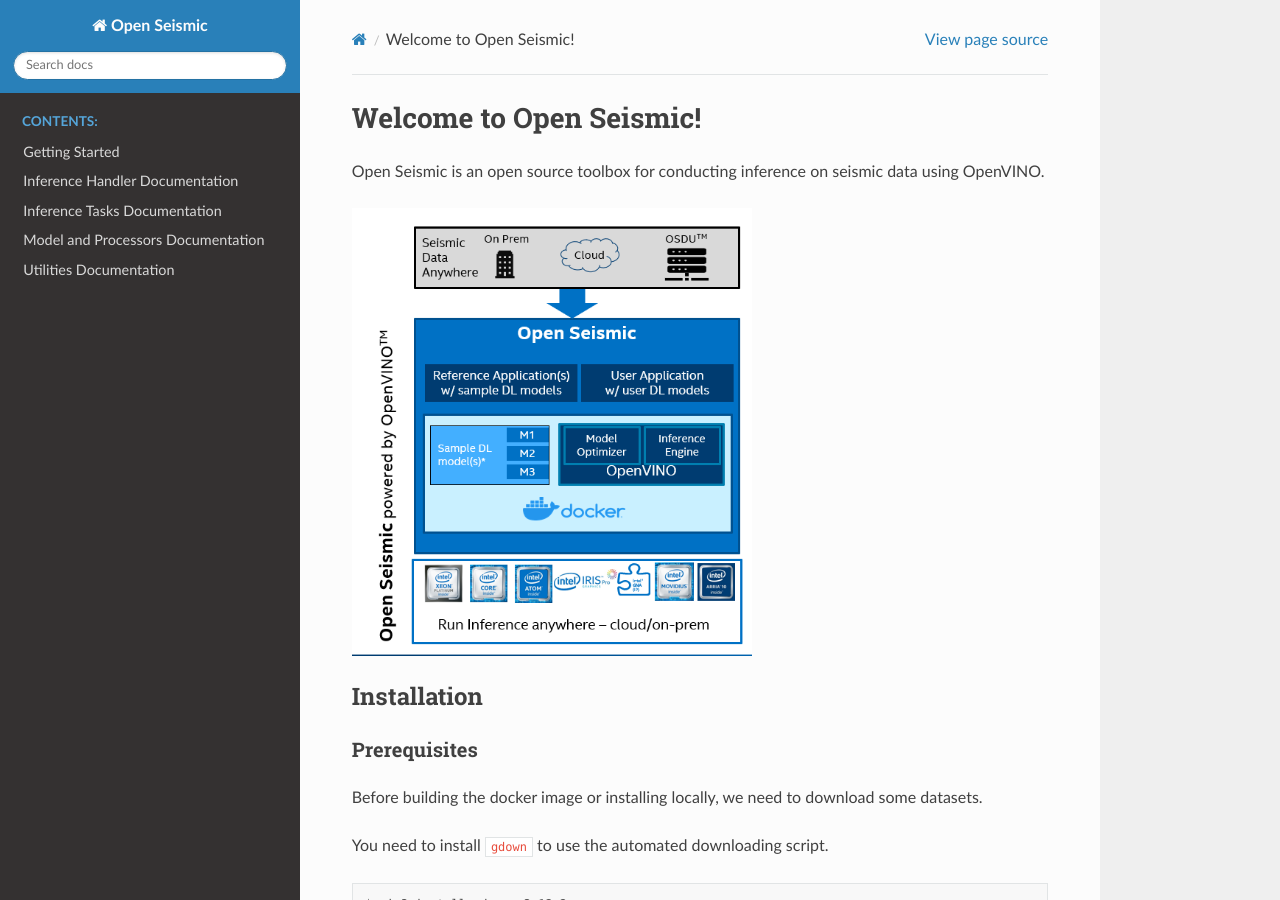
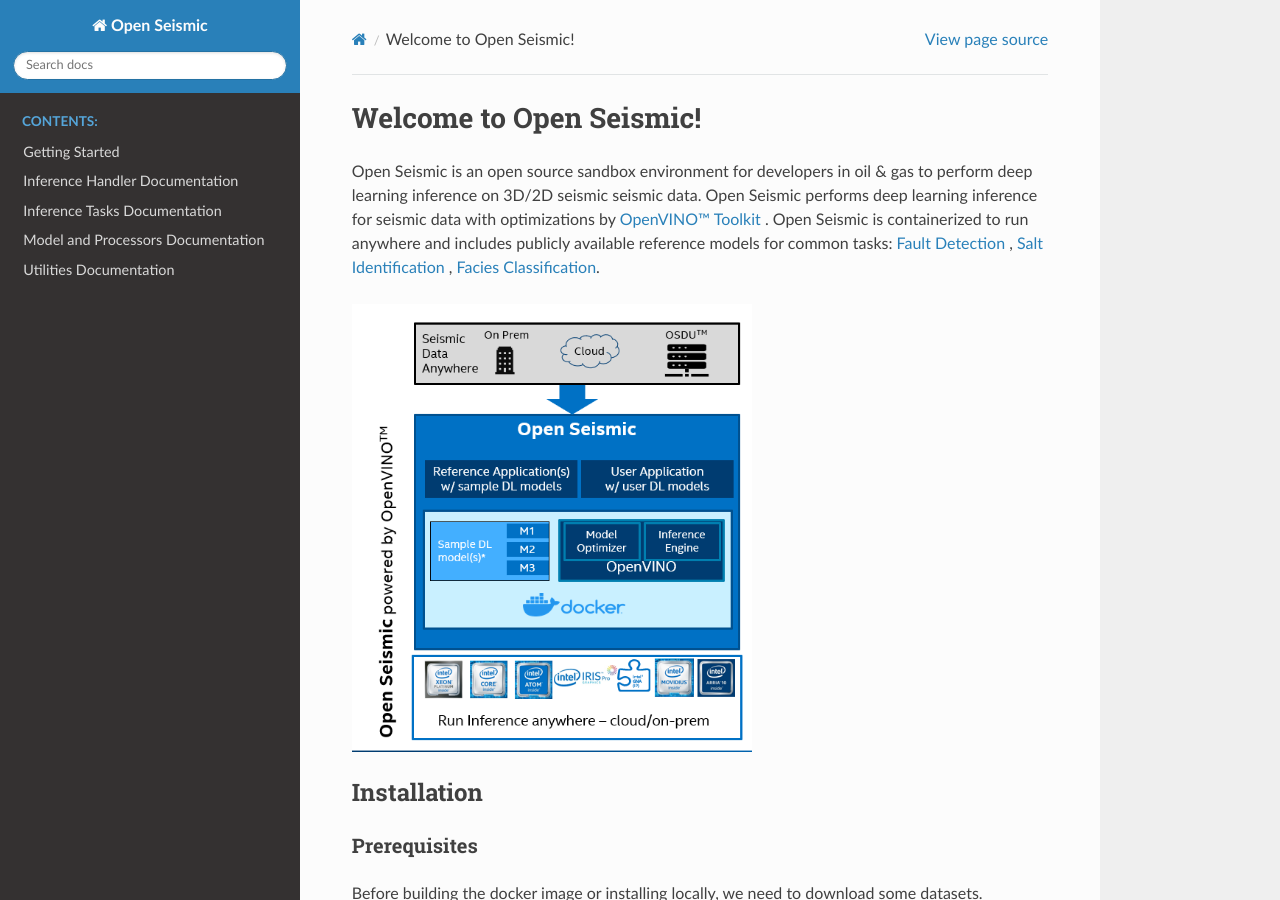
Before and after one commit to intel/openseismic, a Sphinx documentation site: the page built from docs/index.rst, in a window 1280 px wide and 900 px high. Built offline with Sphinx 7.4.7 and the Read the Docs theme 2.0.0, drawn with Linux system fonts in a browser that asks for light colours; some of the changed text lies outside the part shown.

Commit message:
Update docs

```diff
--- a/docs/index.rst
+++ b/docs/index.rst
@@ -5,7 +5,7 @@
 
 Welcome to Open Seismic!
 =======================================
-Open Seismic is an open source toolbox for conducting inference on seismic data using OpenVINO.
+Open Seismic is an open source sandbox environment for developers in oil & gas to perform deep learning inference on 3D/2D seismic seismic data. Open Seismic performs deep learning inference for seismic data with optimizations by `OpenVINO™ Toolkit <https://docs.openvinotoolkit.org/latest/index.html>`_ . Open Seismic is containerized to run anywhere and includes publicly available reference models for common tasks: `Fault Detection <https://github.com/xinwucwp/faultSeg>`_ , `Salt Identification <https://github.com/waldeland/CNN-for-ASI>`_ , `Facies Classification <https://github.com/yalaudah/facies_classification_benchmark>`_.
 
 .. image:: ../resources/Architecture.PNG
    :width: 400
@@ -69,7 +69,7 @@
 
 Next Steps
 ^^^^^^^^^^^
-If you would like to learn more about Open Seismic, please go to our documentation website. If you would like a more interactive learning experience, please go to the ``examples/`` directory and follow the instructions in the notebooks. If you would like to learn more about models that exist within Open Seismic, please go to ``demos/`` and look in each folder dedicated to demo'ing a model.
+If you would like to learn more about Open Seismic, please go to our documentation website. If you would like a more interactive learning experience, please go to the ``examples/`` directory and follow the instructions in the notebooks. If you would like to learn more about models that exist within Open Seismic, please go to ``models/demos/`` and look in each folder dedicated to demo'ing a model.
 
 In the ``examples/`` directory, you will find four notebooks:
 
@@ -78,13 +78,13 @@
 #. ``Example3.ipynb``: This notebook will walkthrough how to use Open Seismic by using an example JSON config file.
 #. ``Example4.ipynb``: This notebook allows users to rapidly get started with using Open Seismic by editing a couple of variables in the notebook.
 
-In the ``demos/`` directory, you will find three demo notebooks. Each notebook goes over how to utilize the given models in Open Seismic.
+In the ``models/demos/`` directory, you will find three demo notebooks. Each notebook goes over how to utilize the given models in Open Seismic.
 
 Local
 ^^^^^
 Users can also choose to locally install Open Seismic outside of a Docker container. This option is **not recommended**.
 
-#. Install Intel's Distribution of OpenVINO. The required version of OpenVINO is **2020.4.287**. Documentation for installation can be found `here <https://docs.openvinotoolkit.org/latest/index.html>`_.
+#. Install Intel's Distribution of OpenVINO. The required version of OpenVINO is **2021.2** or greater. Documentation for installation can be found `here <https://docs.openvinotoolkit.org/latest/index.html>`_.
 #. Execute the following commands in a terminal window:
    .. code-block::
 
@@ -103,7 +103,7 @@
 
 Note above that the file paths in the script options must be from root of the docker container: "/". Recommended file structure is introduced in the documentation.
 
-For more information, please reference the details sections below. For a more hands-on approach, use our example notebooks located at ``examples/`` to get familiar with Intel Infer Seismic. If you would like a more hands-on experience with using Open Seismic's models, go to ``app/`` and navigate to the directory associated with your model of choice.
+For more information, please reference the details sections below. For a more hands-on approach, use our example notebooks located at ``examples/`` to get familiar with Intel Infer Seismic. If you would like a more hands-on experience with using Open Seismic's models, go to ``models/`` and navigate to the directory associated with your model of choice.
 
 Visualization
 --------------
```
Also changed, not shown: README.md (+11 -4 lines), 6 other files.
